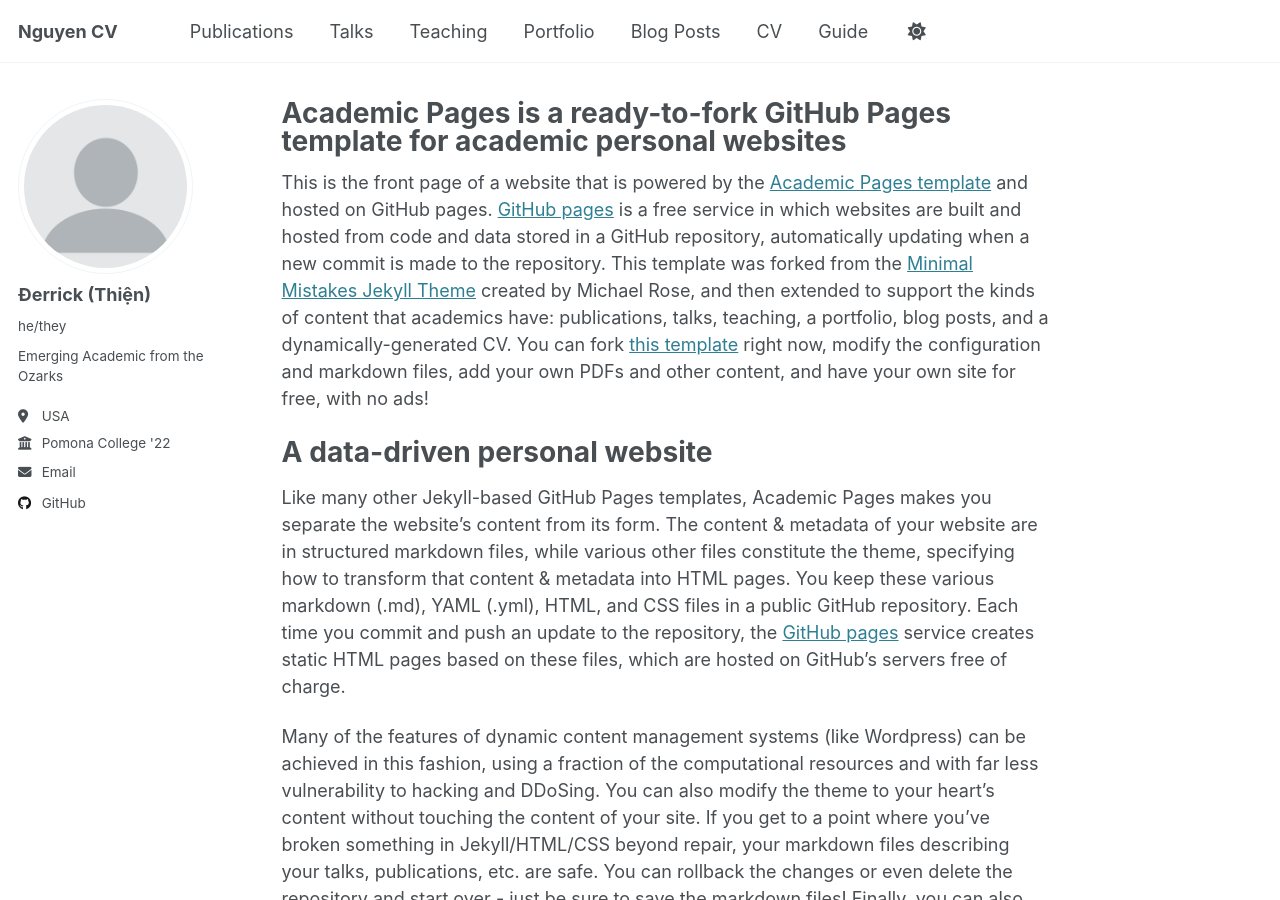
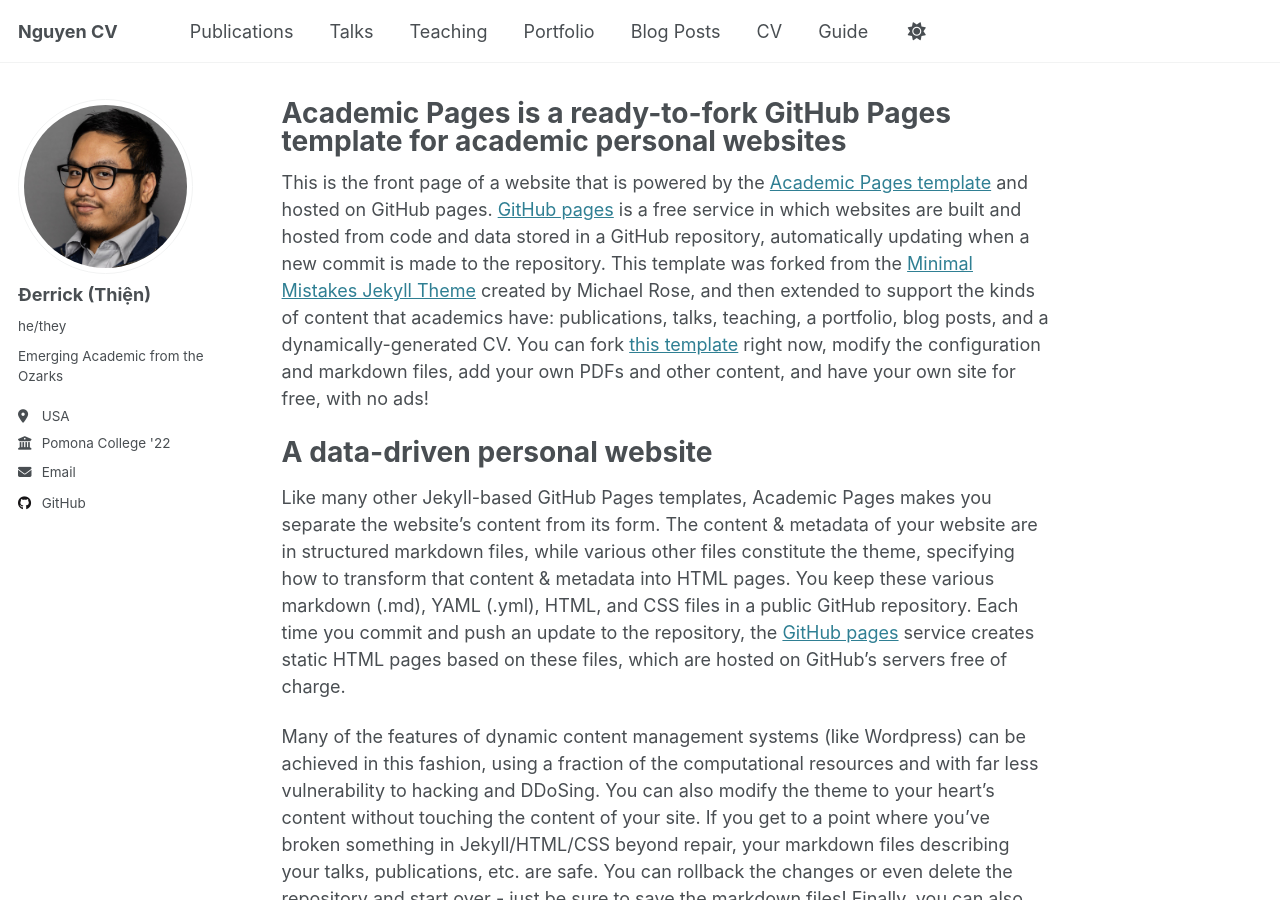
Before and after one commit to thienderrick/thienderrick.github.io, a Jekyll site: the page built from _pages/about.md, in a window 1280 px wide and 900 px high. Built offline with Jekyll 4.4.1, drawn with Linux system fonts in a browser that asks for light colours.

Commit message:
v1.0.3 Update _config.yml
added profile pic

```diff
--- a/_config.yml
+++ b/_config.yml
@@ -22,7 +22,7 @@
 #               Additional customization can be done by editing /_includes/author-profile.html
 author:
   # Biographic information
-  avatar           : "profile.png"
+  avatar           : "nguder22.jpeg"
   name             : "Đerrick (Thiện)"
   pronouns         : "he/they" # example: "she/her"
   bio              : "Emerging Academic from the Ozarks"
```
